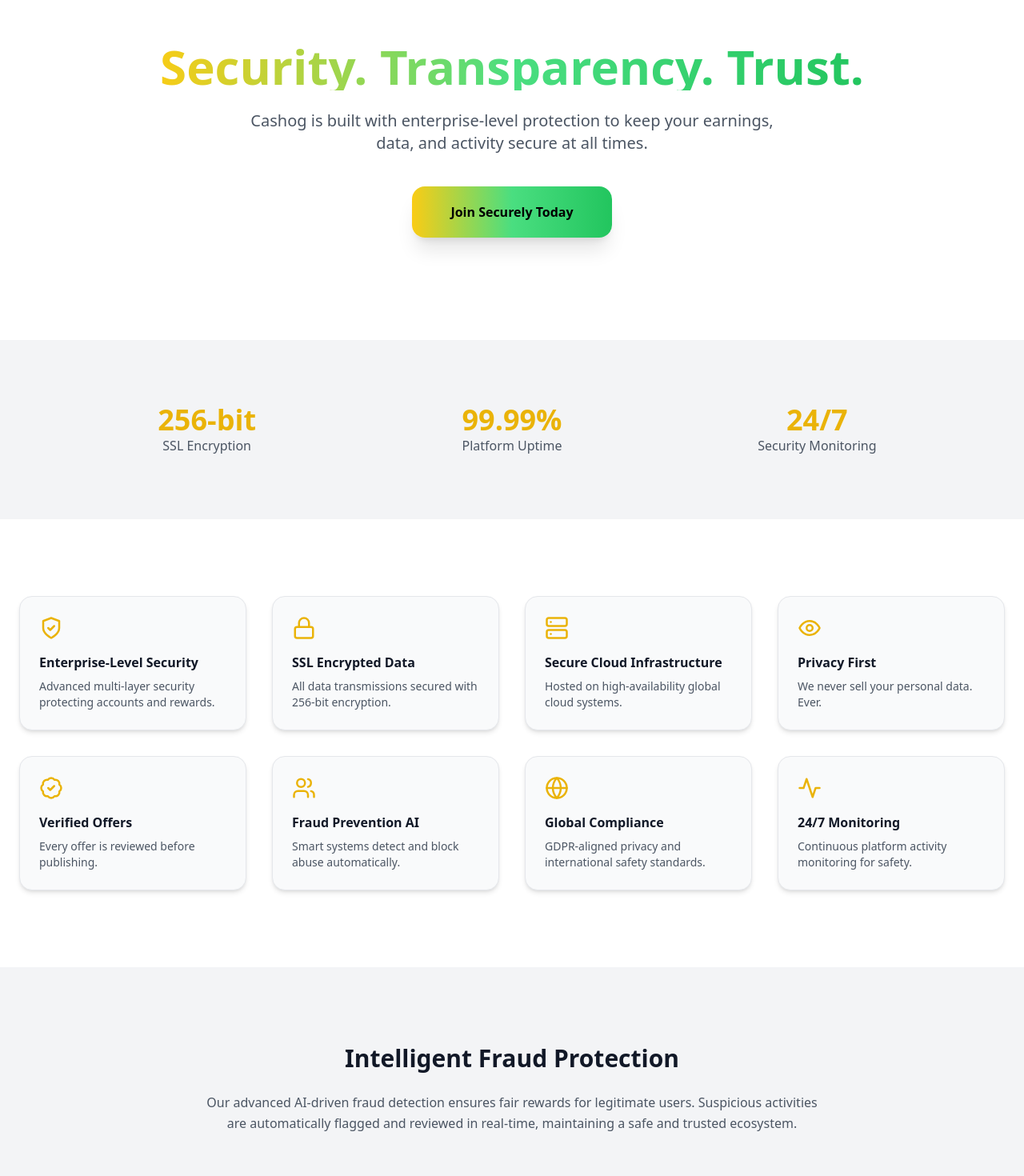
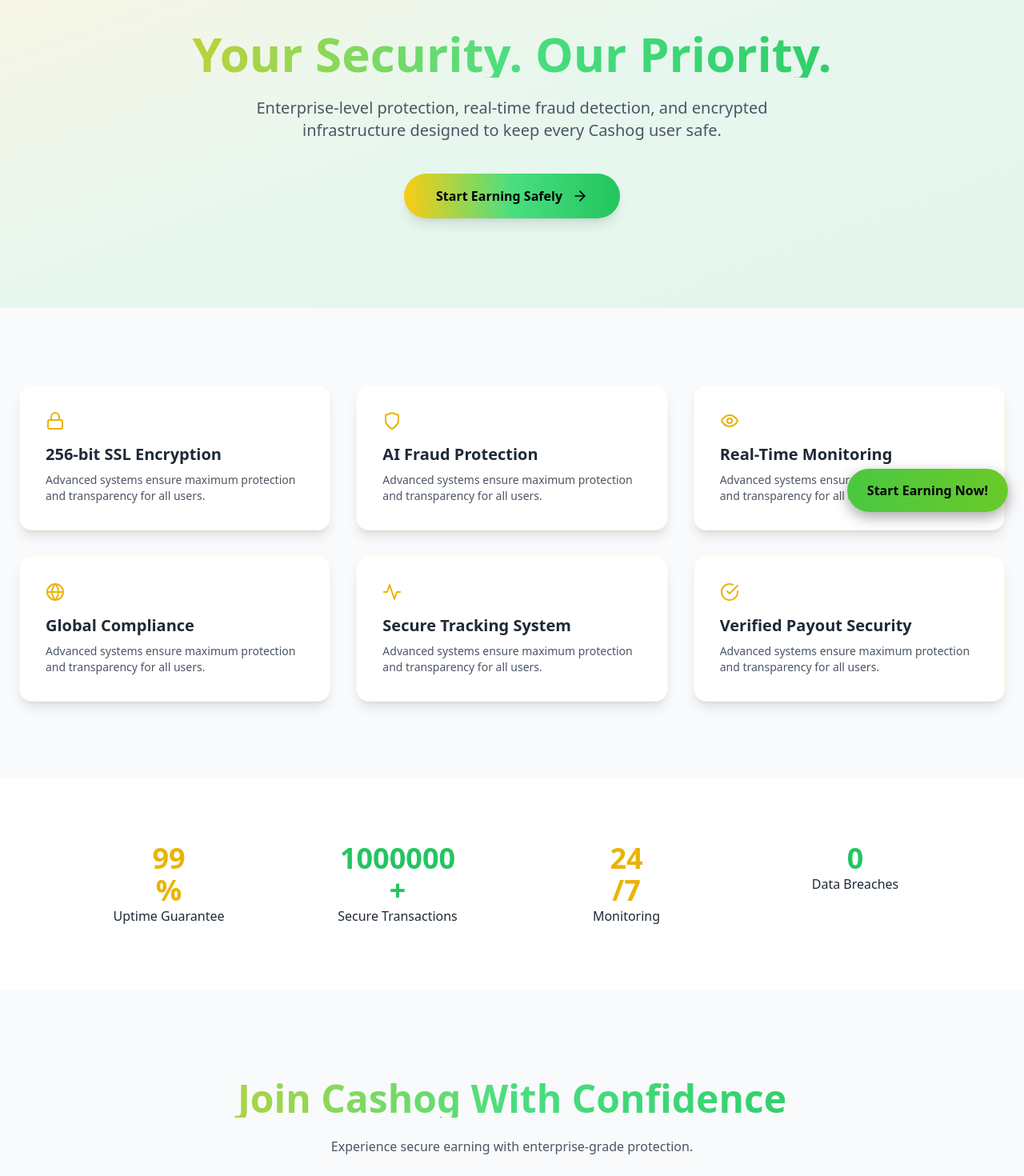
Before and after one commit to tool63/cashin, a Next.js app: page /trust-safety in a window 1280 px wide. Shown: the part 140-1610 px from the top of the page at 80% size. Built offline with nearby package versions, Linux system fonts and the light colour scheme.

Commit message:
Update page.tsx

```diff
--- a/app/(site)/trust-safety/page.tsx
+++ b/app/(site)/trust-safety/page.tsx
@@ -1,163 +1,207 @@
 "use client";
 
+import { useEffect, useState, useRef } from "react";
+import Link from "next/link";
+import { motion } from "framer-motion";
 import {
-  ShieldCheck,
+  Shield,
   Lock,
-  Server,
   Eye,
-  BadgeCheck,
-  Users,
   Globe,
   Activity,
   CheckCircle,
+  ArrowRight,
 } from "lucide-react";
-import { motion } from "framer-motion";
-import Meta from "@/components/seo/SeoEngine";
 
-const features = [
-  {
-    icon: <ShieldCheck size={30} />,
-    title: "Enterprise-Level Security",
-    desc: "Advanced multi-layer security protecting accounts and rewards.",
+/* ================= FLOATING CTA LOGIC ================= */
+function FloatingCTA() {
+  const [visible, setVisible] = useState(false);
+  const footerRef = useRef<HTMLElement | null>(null);
+
+  useEffect(() => {
+    const footer = document.querySelector("footer");
+    if (footer) footerRef.current = footer;
+
+    const handleScroll = () => {
+      const scrollY = window.scrollY;
+      const showAfter = 400;
+
+      if (!footerRef.current) return;
+
+      const footerTop = footerRef.current.offsetTop;
+      const windowBottom = scrollY + window.innerHeight;
+
+      if (scrollY > showAfter && windowBottom < footerTop - 100) {
+        setVisible(true);
+      } else {
+        setVisible(false);
+      }
+    };
+
+    window.addEventListener("scroll", handleScroll);
+    return () => window.removeEventListener("scroll", handleScroll);
+  }, []);
+
+  return (
+    <motion.div
+      initial={{ opacity: 0, y: 50 }}
+      animate={{
+        opacity: visible ? 1 : 0,
+        y: visible ? 0 : 50,
+      }}
+      transition={{ duration: 0.3 }}
+      className="fixed bottom-6 right-6 z-50"
+    >
+      <Link href="/signup">
+        <div className="bg-gradient-to-r from-yellow-400 via-green-400 to-green-500 text-black dark:text-white px-6 py-4 rounded-full shadow-xl hover:scale-105 transition-all duration-300 flex items-center gap-2 font-semibold">
+          Earn Safely Now <ArrowRight size={18} />
+        </div>
+      </Link>
+    </motion.div>
+  );
+}
+
+/* ================= COUNT UP COMPONENT ================= */
+function CountUp({ end }: { end: number }) {
+  const [count, setCount] = useState(0);
+  const ref = useRef<HTMLDivElement | null>(null);
+  const [visible, setVisible] = useState(false);
+
+  useEffect(() => {
+    const observer = new IntersectionObserver(
+      ([entry]) => {
+        if (entry.isIntersecting) setVisible(true);
       },
-  {
-    icon: <Lock size={30} />,
-    title: "SSL Encrypted Data",
-    desc: "All data transmissions secured with 256-bit encryption.",
-  },
-  {
-    icon: <Server size={30} />,
-    title: "Secure Cloud Infrastructure",
-    desc: "Hosted on high-availability global cloud systems.",
-  },
-  {
-    icon: <Eye size={30} />,
-    title: "Privacy First",
-    desc: "We never sell your personal data. Ever.",
-  },
-  {
-    icon: <BadgeCheck size={30} />,
-    title: "Verified Offers",
-    desc: "Every offer is reviewed before publishing.",
-  },
-  {
-    icon: <Users size={30} />,
-    title: "Fraud Prevention AI",
-    desc: "Smart systems detect and block abuse automatically.",
-  },
-  {
-    icon: <Globe size={30} />,
-    title: "Global Compliance",
-    desc: "GDPR-aligned privacy and international safety standards.",
-  },
-  {
-    icon: <Activity size={30} />,
-    title: "24/7 Monitoring",
-    desc: "Continuous platform activity monitoring for safety.",
-  },
-];
+      { threshold: 0.5 }
+    );
 
+    if (ref.current) observer.observe(ref.current);
+
+    return () => observer.disconnect();
+  }, []);
+
+  useEffect(() => {
+    if (!visible) return;
+
+    let start = 0;
+    const duration = 1500;
+    const increment = end / (duration / 16);
+
+    const counter = setInterval(() => {
+      start += increment;
+      if (start >= end) {
+        setCount(end);
+        clearInterval(counter);
+      } else {
+        setCount(Math.floor(start));
+      }
+    }, 16);
+
+    return () => clearInterval(counter);
+  }, [visible, end]);
+
+  return <div ref={ref}>{count}</div>;
+}
+
+/* ================= MAIN PAGE ================= */
 export default function TrustSafetyPage() {
   return (
-    <>
-      <Meta
-        title="Trust & Safety - Cashog"
-        description="Cashog ensures secure, encrypted, and fraud-free earning experience."
-      />
-
-      <main className="bg-white dark:bg-[#070A14] text-gray-900 dark:text-white">
+    <div className="bg-gray-50 dark:bg-[#0F111B] text-gray-800 dark:text-gray-200 transition-colors duration-300">
 
       {/* ================= HERO ================= */}
-        <section className="relative py-32 px-6 text-center overflow-hidden">
-          <div className="max-w-4xl mx-auto">
-
+      <section className="py-28 px-6 text-center bg-gradient-to-br from-yellow-400/10 via-green-400/10 to-green-500/10">
         <motion.h1
           initial={{ opacity: 0, y: 40 }}
           animate={{ opacity: 1, y: 0 }}
           transition={{ duration: 0.6 }}
-              className="text-5xl md:text-6xl font-extrabold mb-6 bg-gradient-to-r from-yellow-400 via-green-400 to-green-500 bg-clip-text text-transparent"
+          className="text-4xl sm:text-5xl md:text-6xl font-extrabold mb-6 bg-clip-text text-transparent bg-gradient-to-r from-yellow-400 via-green-400 to-green-500"
         >
-              Security. Transparency. Trust.
+          Your Security. Our Priority.
         </motion.h1>
 
-            <p className="text-xl text-gray-600 dark:text-gray-300 max-w-2xl mx-auto mb-10">
-              Cashog is built with enterprise-level protection to keep your earnings,
-              data, and activity secure at all times.
+        <p className="max-w-3xl mx-auto text-lg sm:text-xl text-gray-600 dark:text-gray-400 mb-10">
+          Enterprise-level protection, real-time fraud detection, and encrypted
+          infrastructure designed to keep every Cashog user safe.
         </p>
 
-            <a
-              href="/signup"
-              className="cta-observer inline-block bg-gradient-to-r from-yellow-400 via-green-400 to-green-500 text-black px-12 py-5 rounded-2xl font-bold shadow-xl hover:shadow-2xl transition-all"
-            >
-              Join Securely Today
-            </a>
-
+        <Link href="/signup">
+          <div className="inline-flex items-center gap-3 bg-gradient-to-r from-yellow-400 via-green-400 to-green-500 px-10 py-4 rounded-full font-bold text-black dark:text-white shadow-lg hover:scale-105 transition-all duration-300">
+            Start Earning Safely <ArrowRight size={20} />
           </div>
+        </Link>
       </section>
 
-        {/* ================= TRUST METRICS ================= */}
-        <section className="py-20 bg-gray-100 dark:bg-[#0F111B]">
-          <div className="max-w-6xl mx-auto grid md:grid-cols-3 gap-10 text-center px-6">
+      {/* ================= FEATURES GRID ================= */}
+      <section className="max-w-7xl mx-auto px-6 py-24 grid md:grid-cols-3 gap-8">
+        {[
+          { icon: <Lock />, title: "256-bit SSL Encryption" },
+          { icon: <Shield />, title: "AI Fraud Protection" },
+          { icon: <Eye />, title: "Real-Time Monitoring" },
+          { icon: <Globe />, title: "Global Compliance" },
+          { icon: <Activity />, title: "Secure Tracking System" },
+          { icon: <CheckCircle />, title: "Verified Payout Security" },
+        ].map((item, i) => (
+          <motion.div
+            key={i}
+            whileHover={{ y: -5 }}
+            className="bg-white dark:bg-[#111827] p-8 rounded-2xl shadow-lg border border-yellow-200/20"
+          >
+            <div className="mb-4 text-yellow-500">{item.icon}</div>
+            <h3 className="text-xl font-bold mb-2">{item.title}</h3>
+            <p className="text-gray-600 dark:text-gray-400 text-sm">
+              Advanced systems ensure maximum protection and transparency for all users.
+            </p>
+          </motion.div>
+        ))}
+      </section>
+
+      {/* ================= STATS ================= */}
+      <section className="bg-white dark:bg-[#111827] py-20">
+        <div className="max-w-6xl mx-auto px-6 grid sm:grid-cols-2 md:grid-cols-4 gap-10 text-center">
           <div>
-              <h3 className="text-4xl font-bold text-yellow-500">256-bit</h3>
-              <p className="text-gray-600 dark:text-gray-400">SSL Encryption</p>
+            <h3 className="text-4xl font-bold text-yellow-500">
+              <CountUp end={99} />%
+            </h3>
+            <p>Uptime Guarantee</p>
           </div>
           <div>
-              <h3 className="text-4xl font-bold text-yellow-500">99.99%</h3>
-              <p className="text-gray-600 dark:text-gray-400">Platform Uptime</p>
+            <h3 className="text-4xl font-bold text-green-500">
+              <CountUp end={1000000} />+
+            </h3>
+            <p>Secure Transactions</p>
           </div>
           <div>
-              <h3 className="text-4xl font-bold text-yellow-500">24/7</h3>
-              <p className="text-gray-600 dark:text-gray-400">Security Monitoring</p>
+            <h3 className="text-4xl font-bold text-yellow-500">
+              <CountUp end={24} />/7
+            </h3>
+            <p>Monitoring</p>
+          </div>
+          <div>
+            <h3 className="text-4xl font-bold text-green-500">
+              <CountUp end={0} />
+            </h3>
+            <p>Data Breaches</p>
           </div>
         </div>
       </section>
 
-        {/* ================= SECURITY FEATURES ================= */}
-        <section className="max-w-7xl mx-auto px-6 py-24 grid gap-8 md:grid-cols-2 lg:grid-cols-4">
-          {features.map((f, i) => (
-            <motion.div
-              key={i}
-              initial={{ opacity: 0, y: 30 }}
-              whileInView={{ opacity: 1, y: 0 }}
-              viewport={{ once: true }}
-              transition={{ duration: 0.4, delay: i * 0.05 }}
-              className="bg-gray-50 dark:bg-[#111827] p-6 rounded-2xl shadow-md hover:shadow-xl border border-gray-200 dark:border-gray-800 transition-all"
-            >
-              <div className="text-yellow-500 mb-4">{f.icon}</div>
-              <h3 className="font-semibold mb-2">{f.title}</h3>
-              <p className="text-sm text-gray-600 dark:text-gray-400">{f.desc}</p>
-            </motion.div>
-          ))}
+      {/* ================= FINAL CTA ================= */}
+      <section className="py-28 px-6 text-center">
+        <h2 className="text-4xl md:text-5xl font-extrabold mb-6 bg-clip-text text-transparent bg-gradient-to-r from-yellow-400 via-green-400 to-green-500">
+          Join Cashog With Confidence
+        </h2>
+        <p className="max-w-2xl mx-auto mb-10 text-gray-600 dark:text-gray-400">
+          Experience secure earning with enterprise-grade protection.
+        </p>
+
+        <Link href="/signup">
+          <div className="inline-flex items-center gap-3 bg-gradient-to-r from-yellow-400 via-green-400 to-green-500 px-14 py-6 rounded-3xl font-bold text-black dark:text-white shadow-xl hover:scale-105 transition-all duration-300">
+            Create Free Account <ArrowRight size={20} />
+          </div>
+        </Link>
       </section>
 
-        {/* ================= ANTI FRAUD ================= */}
-        <section className="py-24 px-6 bg-gray-100 dark:bg-[#0F111B] text-center">
-          <h2 className="text-3xl font-bold mb-6">
-            Intelligent Fraud Protection
-          </h2>
-          <p className="max-w-3xl mx-auto text-gray-600 dark:text-gray-400 leading-relaxed">
-            Our advanced AI-driven fraud detection ensures fair rewards for legitimate users.
-            Suspicious activities are automatically flagged and reviewed in real-time,
-            maintaining a safe and trusted ecosystem.
-          </p>
-        </section>
-
-        {/* ================= FINAL CTA ================= */}
-        <section className="py-28 text-center">
-          <h2 className="text-4xl font-bold mb-6">
-            Earn With Confidence
-          </h2>
-
-          <a
-            href="/signup"
-            className="cta-observer inline-block bg-gradient-to-r from-yellow-400 via-green-400 to-green-500 text-black px-14 py-6 rounded-2xl font-bold shadow-xl hover:shadow-2xl transition-all"
-          >
-            Create Free Account
-          </a>
-        </section>
-
-      </main>
-    </>
+      <FloatingCTA />
+    </div>
   );
 }
```
Lines whose indentation alone changed are shown as unchanged.
